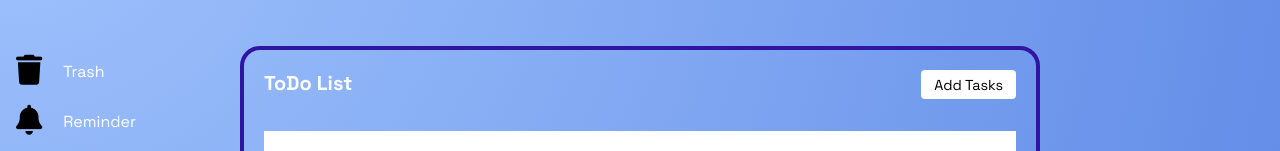
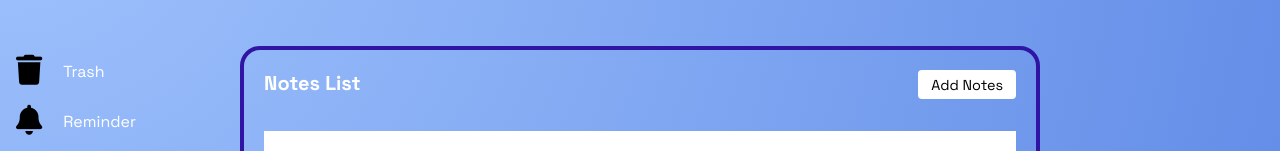
Before and after one commit to ssh4rma/Fundoo-Notes-Application-Angular-P1, an Angular app: page / in a window 1280 px wide. Shown: the part 154-305 px from the top of the page. Built offline with nearby package versions, Linux system fonts and the light colour scheme.

Commit message:
refactor

```diff
--- a/src/app/components/tasks/tasks.component.html
+++ b/src/app/components/tasks/tasks.component.html
@@ -22,9 +22,9 @@
 
 <section>
   <header>
-    <h2>ToDo List</h2>
+    <h2>Notes List</h2>
     <menu>
-      <button (click)="onStartAddTask()">Add Tasks</button>
+      <button (click)="onStartAddTask()">Add Notes</button>
     </menu>
   </header>
 
```
